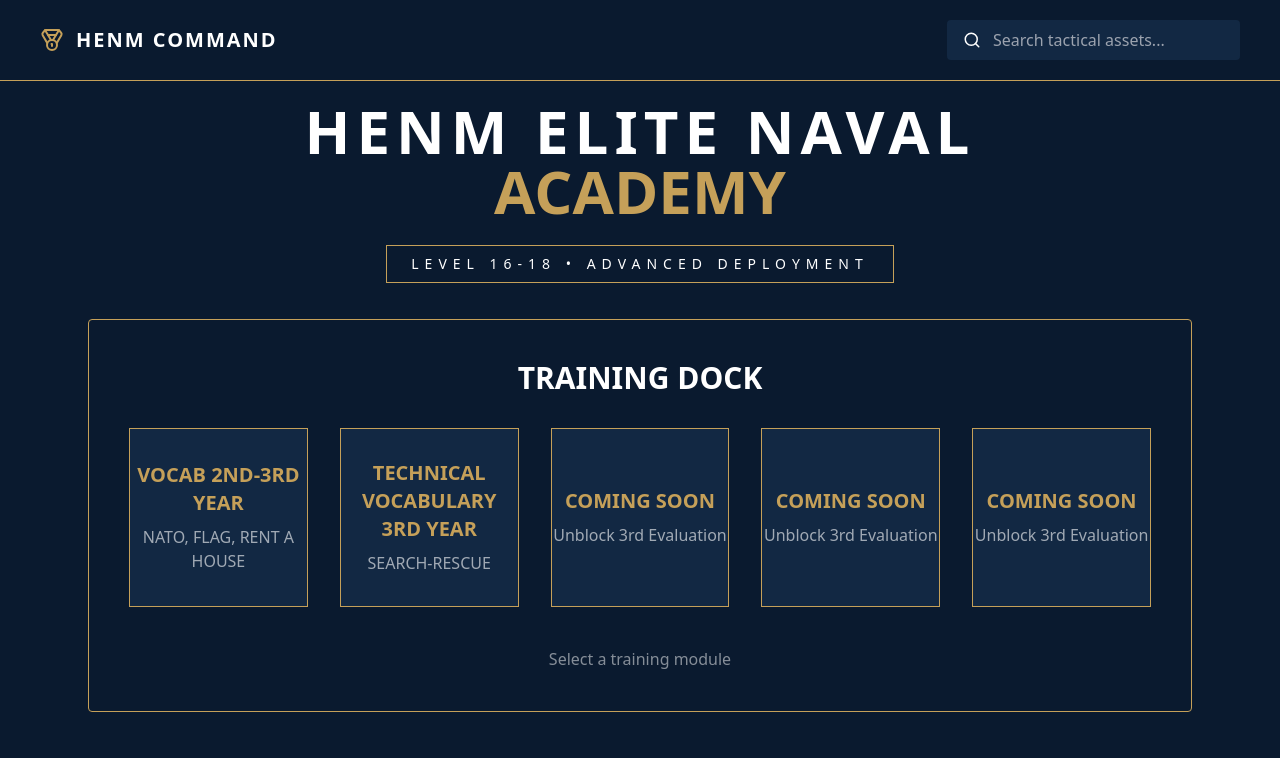
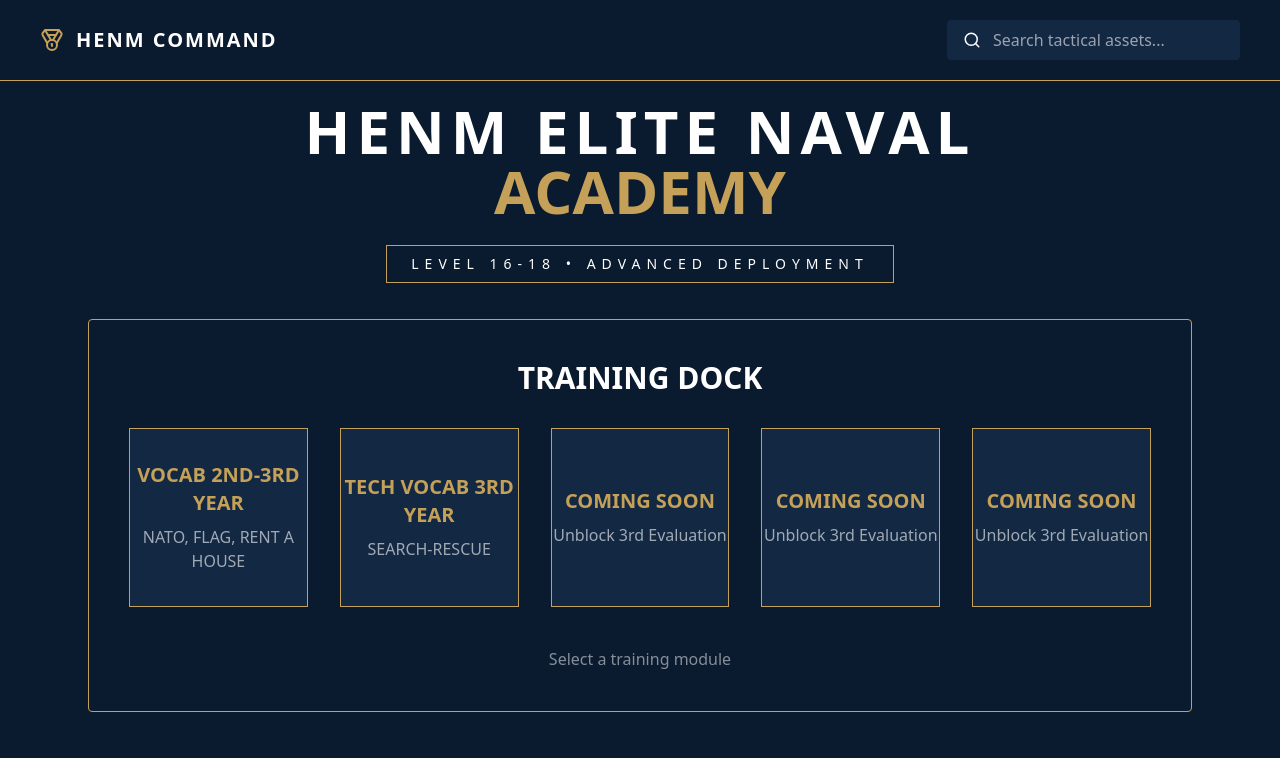
Before and after one commit to Stow-Tech/henm-stow, a React (Vite) app: page / in a window 1280 px wide. Shown: the top 758 px of the page. Built offline with nearby package versions, Linux system fonts and the light colour scheme; no server answers.

Commit message:
toggle text update

```diff
--- a/src/App.jsx
+++ b/src/App.jsx
@@ -77,7 +77,7 @@ export default function App() {
     },
 
     {
-      title: "TECHNICAL VOCABULARY 3RD YEAR",
+      title: "TECH VOCAB 3RD YEAR",
       desc: "SEARCH-RESCUE",
       file: "modules/search-rescue.html"
     },
```
